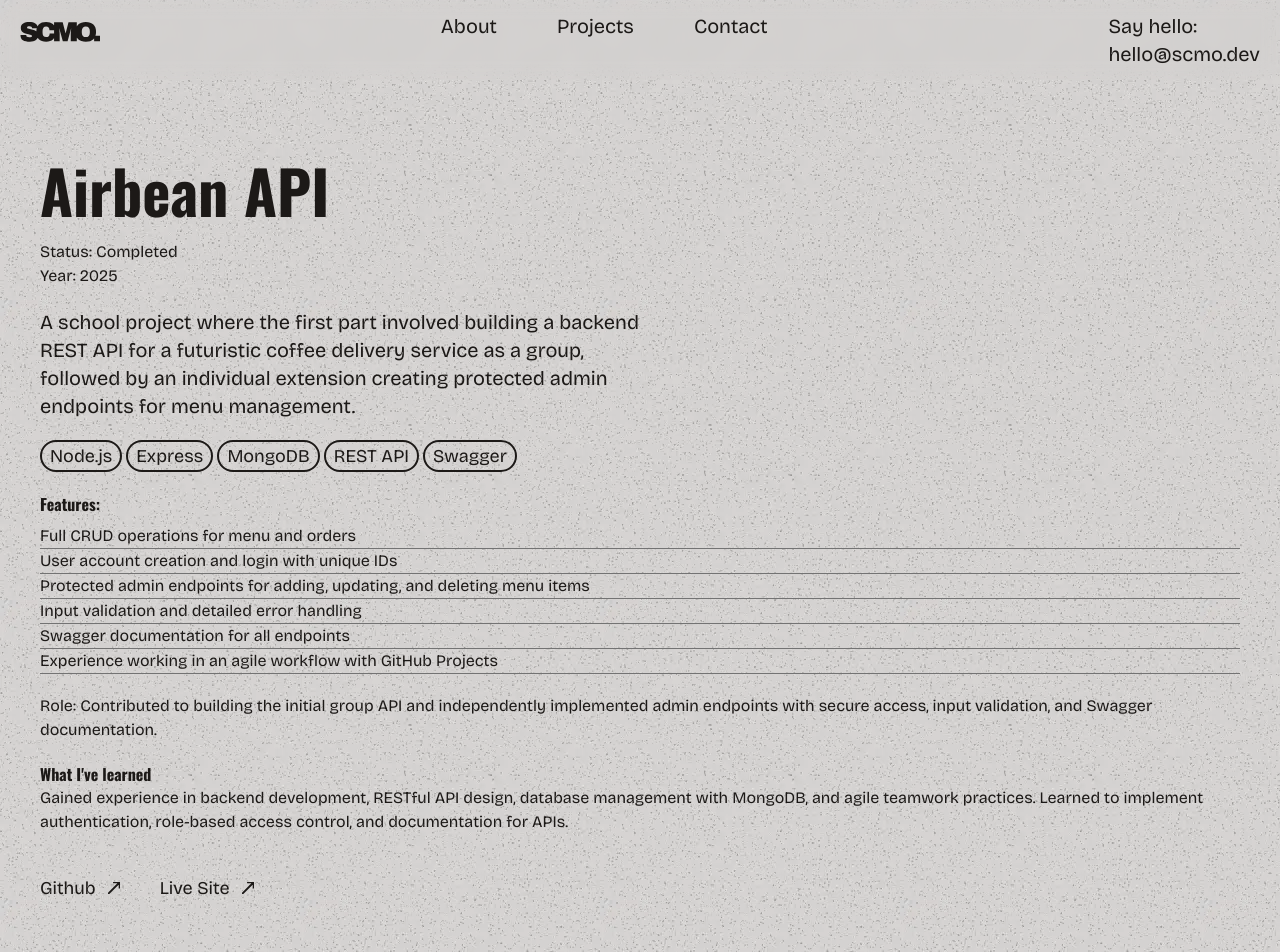
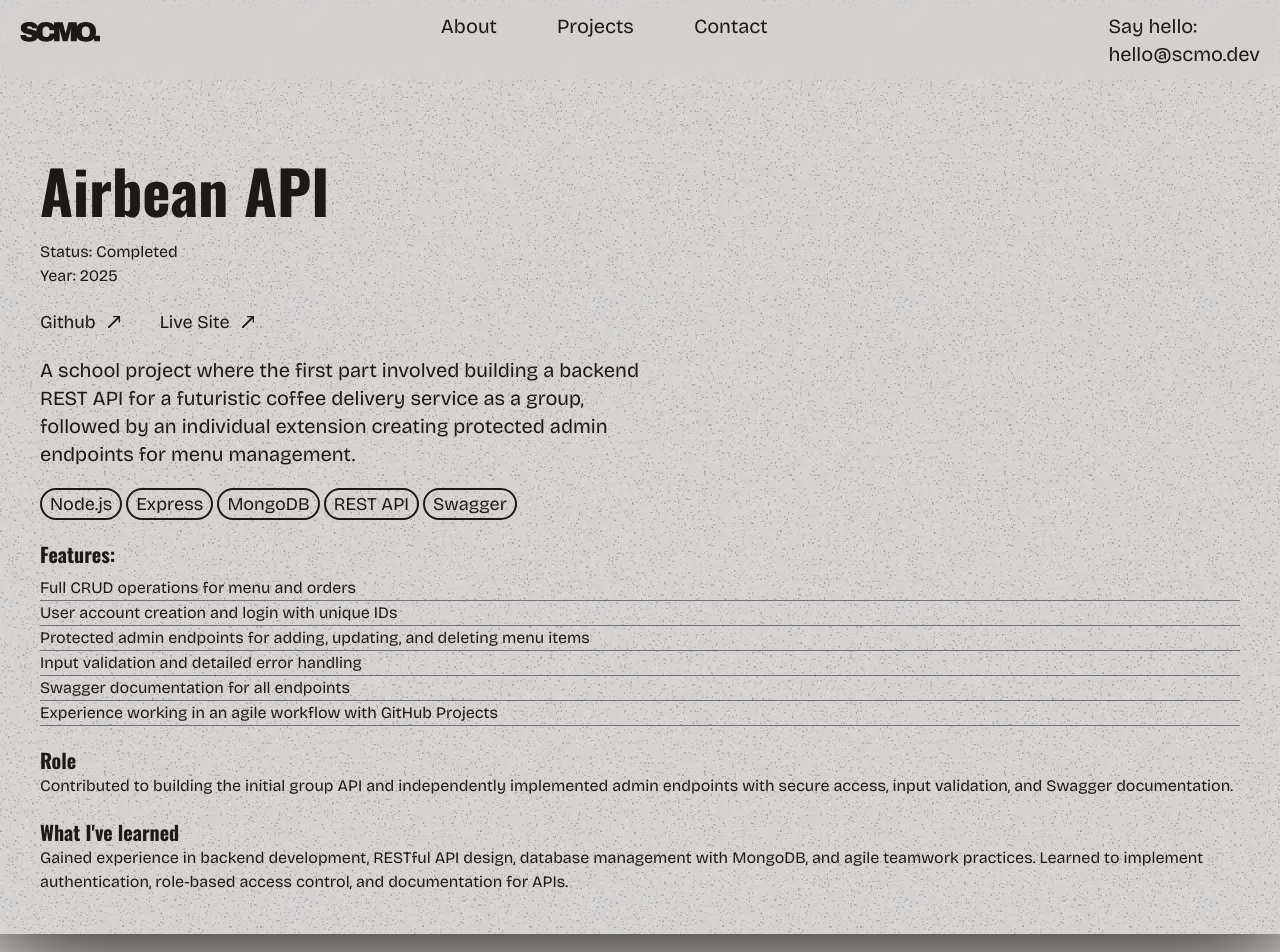
Before and after one commit to scmo-1/portfolio, a Next.js app: page /project/airbean in a window 1280 px wide. Shown: the top 952 px of the page. Built offline with nearby package versions, Linux system fonts and the light colour scheme.

Commit message:
project page layout

```diff
--- a/src/app/project/[slug]/page.jsx
+++ b/src/app/project/[slug]/page.jsx
@@ -7,13 +7,17 @@ export default async function ProjectPage({ params }) {
   const content = projects.find((p) => p.id === slug);
 
   return (
-    <section className="p-auto flex flex-col items-center pt-40 pb-20">
-      <div className="flex w-full max-w-screen-2xl flex-col gap-5 px-5 md:px-10">
+    <section className="p-auto mb-200 flex flex-col items-center px-5 pt-40 pb-10 md:px-10">
+      <div className="flex w-full max-w-screen-2xl flex-col gap-5">
         <h1 className="text-6xl">{content.title}</h1>
         <ul>
           <li>Status: {content.status}</li>
           <li>Year: {content.year}</li>
         </ul>
+        <div className="flex gap-10">
+          <ExternalLink>Github</ExternalLink>
+          <ExternalLink>Live Site</ExternalLink>
+        </div>
         <p className="text-xl lg:w-1/2">{content.description}</p>
         <ul className="flex flex-wrap gap-1">
           {content.tags.map((tag, idx) => (
@@ -22,8 +26,9 @@ export default async function ProjectPage({ params }) {
             </li>
           ))}
         </ul>
+
         <div>
-          <h2 className="mb-2"> Features:</h2>
+          <h2 className="mb-2 text-xl"> Features:</h2>
           <ul className="">
             {content.features.map((feat, idx) => (
               <li key={idx} className="border-b-1 border-neutral-500">
@@ -32,25 +37,24 @@ export default async function ProjectPage({ params }) {
             ))}
           </ul>
         </div>
-        <p> Role: {content.role}</p>
         <div>
-          <h3>What I've learned</h3>
+          <h2 className="text-xl">Role</h2>
+          <p> {content.role}</p>
+        </div>
+        <div>
+          <h3 className="text-xl">What I've learned</h3>
           <p>{content.learning_outcomes}</p>
-        </div>
-        <div className="mt-5 flex flex-col gap-5 md:flex-row md:gap-10">
-          <ExternalLink>Github</ExternalLink>
-          <ExternalLink>Live Site</ExternalLink>
         </div>
       </div>
     </section>
   );
 }
 
-//  <div className="relative aspect-[4/3] w-full overflow-hidden rounded-xl md:aspect-[16/10]">
-//             <Image
-//               src={"/images/placeholder.png"}
-//               alt="product"
-//               fill
-//               className="object-cover"
-//             />
-//           </div>
+/* <div className="relative mb-5 aspect-[1/2] w-1/2 overflow-hidden rounded-xl">
+          <Image
+            src={content.image02}
+            alt={`Image of ${content.title}`}
+            fill
+            className="object-fit"
+          />
+        </div> */
--- a/src/components/sections/about/AboutSection.jsx
+++ b/src/components/sections/about/AboutSection.jsx
@@ -16,7 +16,6 @@ function AboutSection({ content }) {
       opacity: 1,
       transition: {
         staggerChildren: 0.3,
-        duration: 1.1,
       },
     },
   };
--- a/src/components/ui/Header.jsx
+++ b/src/components/ui/Header.jsx
@@ -26,7 +26,7 @@ function Header() {
 
       <div className="hidden lg:flex lg:flex-col">
         <span className="text-xl">Say hello:</span>
-        <AppLink href="#">hello@scmo.dev</AppLink>
+        <AppLink href="mailto:hello@scmo.dev">hello@scmo.dev</AppLink>
       </div>
       <div className="lg:hidden">
         <MenuIcon className="h-10 w-10" />
--- a/src/content/main.json
+++ b/src/content/main.json
@@ -39,22 +39,22 @@
     "items": [
       {
         "title": "Where it's @",
-        "href": "/projects/whereitsat",
+        "href": "/project/whereitsat",
         "image": "/images/whereItsAt/01.webp"
       },
       {
         "title": "Trygg.es",
-        "href": "/projects/trygg",
+        "href": "/project/trygg",
         "image": "/images/placeholder.png"
       },
       {
         "title": "Airbean API",
-        "href": "/projects/airbean",
+        "href": "/project/airbean",
         "image": "/images/Airbean/01.webp"
       },
       {
         "title": "Portfolio",
-        "href": "/projects/myportfolio",
+        "href": "/project/myportfolio",
         "image": "/images/portfolio/01.webp"
       }
     ]
```
Also changed, not shown: src/components/ui/RevealContainer.jsx (added).
